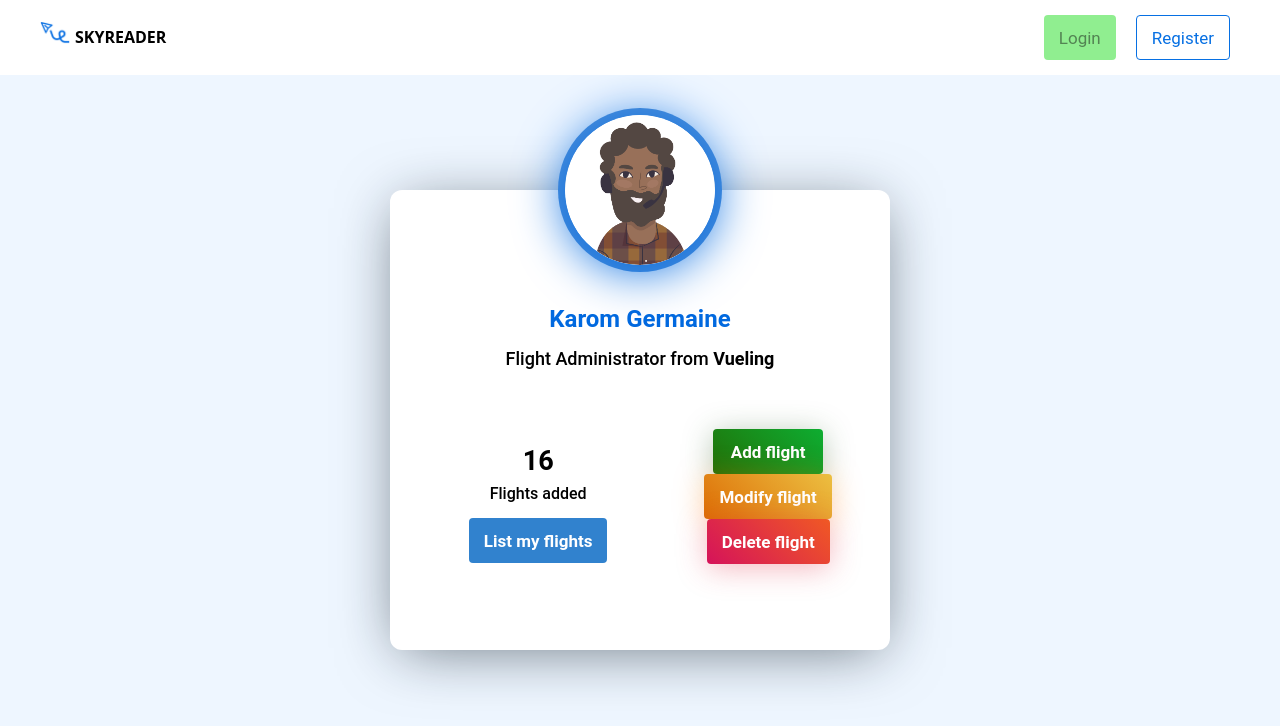
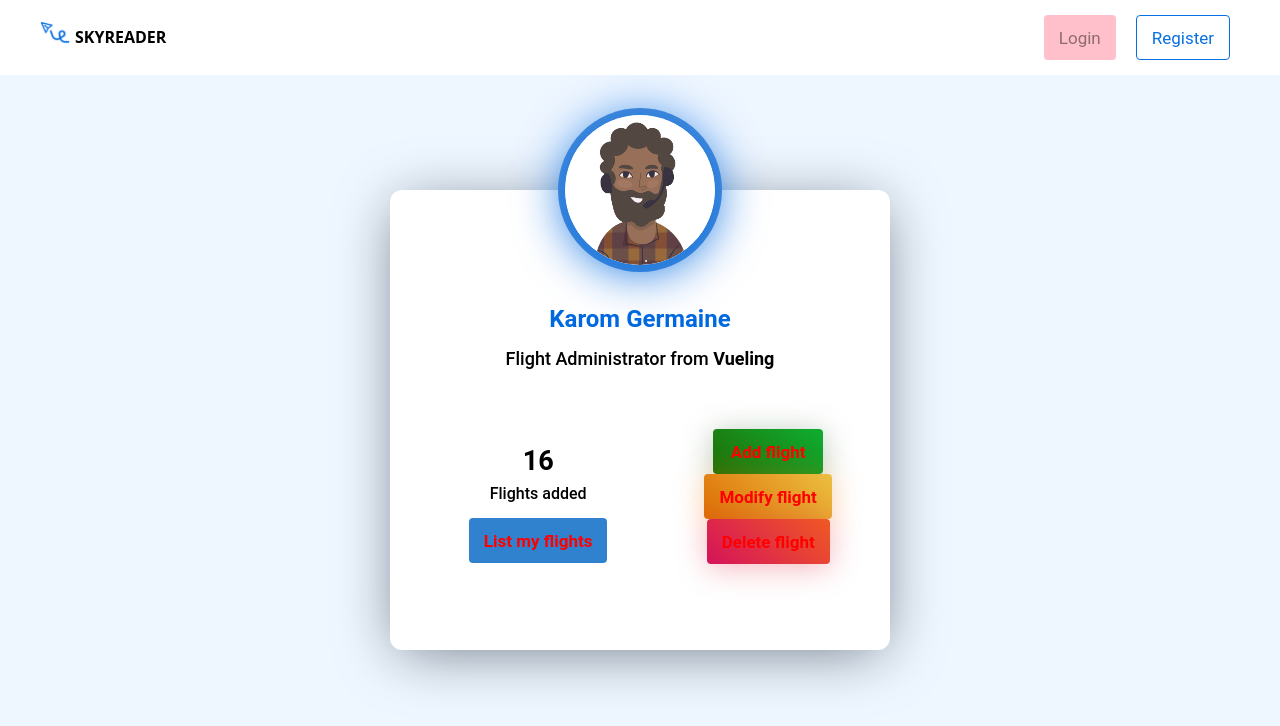
Before and after one commit to jaumeserr/Nuclio-final-project, a React (Create React App) app in the folder frontend-app-skynuc/: page /userprofile in a window 1280 px wide. Shown: the top 726 px of the page. Built offline with nearby package versions, Linux system fonts and the light colour scheme.

Commit message:
trying to figure out button

```diff
--- a/frontend-app-skynuc/src/components/navbar/navbar.view.js
+++ b/frontend-app-skynuc/src/components/navbar/navbar.view.js
@@ -22,9 +22,9 @@
             <div className={styles.__navlinks}>
                 <Link to={LOGIN}>
                     <button
-                    // disabled
-                    // disabled className="button"
-                    className={`button ${isDisabled ? 'inactive' : 'button--blue-outline'}`}
+                        // disabled
+                        type="button" disabled className="button"
+                        // className={`button ${isDisabled ? 'inactive' : 'button--blue-outline'}`}
                     >
                         Login
                     </button>
--- a/frontend-app-skynuc/src/styles/styles.css
+++ b/frontend-app-skynuc/src/styles/styles.css
@@ -1,11 +1,9 @@
-
 * {
     margin: 0;
     padding: 0;
     box-sizing: border-box;
     /* font-family: 'Quicksand', sans-serif; */
     font-family: 'Roboto', sans-serif;
-
 }
 
 body {
@@ -15,7 +13,7 @@
     /* background: teal; */
     /* background-image: linear-gradient(-20deg, #0169df 0%, #5191da 100%); */
     /* color: #324e63; */
-    background-color: #EEF6FF;
+    background-color: #eef6ff;
 }
 
 a,
@@ -33,31 +31,31 @@
     color: red;
 } */
 
-
 /** BUTTONS **/
 
 .button {
     background: none;
     border: none;
-    /* font-family: 'Quicksand', sans-serif; */
     font-weight: 600;
     font-size: 17px;
     padding: 0px 15px;
+    border-radius: 4px;
+    min-height: 45px;
+    color: red;
+    /* cursor: pointer; */
+
+    /* border-radius: 50px; */
     /* min-width: 170px; */
-    border-radius: 4px;
-    /* border-radius: 50px; */
-    min-height: 45px;
-    color: #fff;
-    cursor: pointer;
+    /* font-family: 'Quicksand', sans-serif; */
     /* backface-visibility: hidden; */
     /* transition: all 0.1s; */
 }
-@media screen and (max-width: 768px) {
+/* @media screen and (max-width: 768px) {
     .button {
         margin: 15px 25px;
     }
-}
-@media screen and (max-width: 576px) {
+} */
+/* @media screen and (max-width: 576px) {
     .button {
         min-width: inherit;
         margin: 0;
@@ -68,15 +66,14 @@
     .button:last-child {
         margin-bottom: 0;
     }
-}
-.button:focus {
+} */
+/* .button:focus {
     outline: none !important;
-}
-@media screen and (min-width: 768px) {
+} */
+/* @media screen and (min-width: 768px) {
     .button:hover {
-        /* transform: scale(1.01); */
     }
-}
+}*/
 .button:disabled {
     background-color: pink;
     color: rgba(17, 17, 17, 0.48);
@@ -84,13 +81,13 @@
     pointer-events: none !important;
     font-weight: normal !important;
 }
-.button.inactive {
+/* .button.inactive {
     background-color: lightgreen;
     color: rgba(17, 17, 17, 0.48);
     cursor: not-allowed !important;
     pointer-events: none !important;
     font-weight: normal !important;
-}
+} */
 
 /* .button:first-child {
     margin-left: 0;
@@ -99,17 +96,15 @@
     margin-right: 0;
 } */
 
-
-
 .button.button--blue-solid {
-    background-color: #3182CE;
+    background-color: #3182ce;
 }
 .button.button--blue-solid:hover {
     background-color: #2a6fb0;
 }
 .button.button--blue-outline {
-    border: 1.5px solid #0770E3;
-    color: #0770E3;
+    border: 1.5px solid #0770e3;
+    color: #0770e3;
     font-weight: normal;
 }
 .button.button--blue-outline:hover {
```
Also changed, not shown: frontend-app-skynuc/src/components/searchBox/searchBox.view.js (+5 -7 lines).
